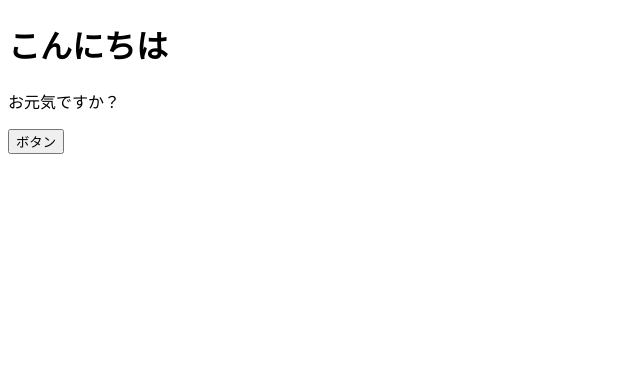
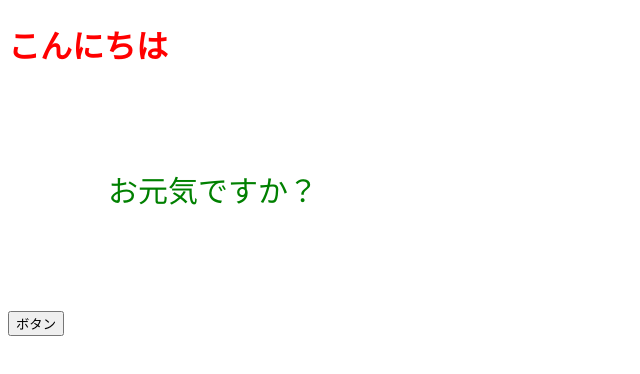
Before and after one commit to YKwillway/React-Learning, a React (Vite) app: page / in a window 1280 px wide. Shown: the top 374 px of the page, without its empty margins (0-640 px from the left). Built offline with nearby package versions, Linux system fonts and the light colour scheme.

Commit message:
Styleを指定する

```diff
--- a/src/App.jsx
+++ b/src/App.jsx
@@ -2,13 +2,20 @@
 // 関数コンポーネント化して、main.tsxから使用する
 // コンポーネント名は大文字始まりのパスカルケースとする
 export const App = () => {
+  // タグの中で関数が長くなりすぎると良くないので、外で関数を定義する
   const onClickButton = () => alert();
+  const h1Style = {
+    color: "green",
+    // 「hoge-fuga」のようなスタイル指定は「hogeFuga」のようなキャメルケースで表記する
+    fontSize: "30px",
+    margin: 100
+  }
   return (
     <>
-      <h1>こんにちは</h1>
-      <p>お元気ですか？</p>
-      {console.log('hoge')}
-      <button onClick={() => alert('hoge')}>ボタン</button>
+      {/* スタイルの「:」の右側はダブルクォーテーションで囲む */}
+      <h1 style={{color: "red"}}>こんにちは</h1>
+      <p style={h1Style}>お元気ですか？</p>
+      <button onClick={onClickButton}>ボタン</button>
     </>
   );
 };
```
